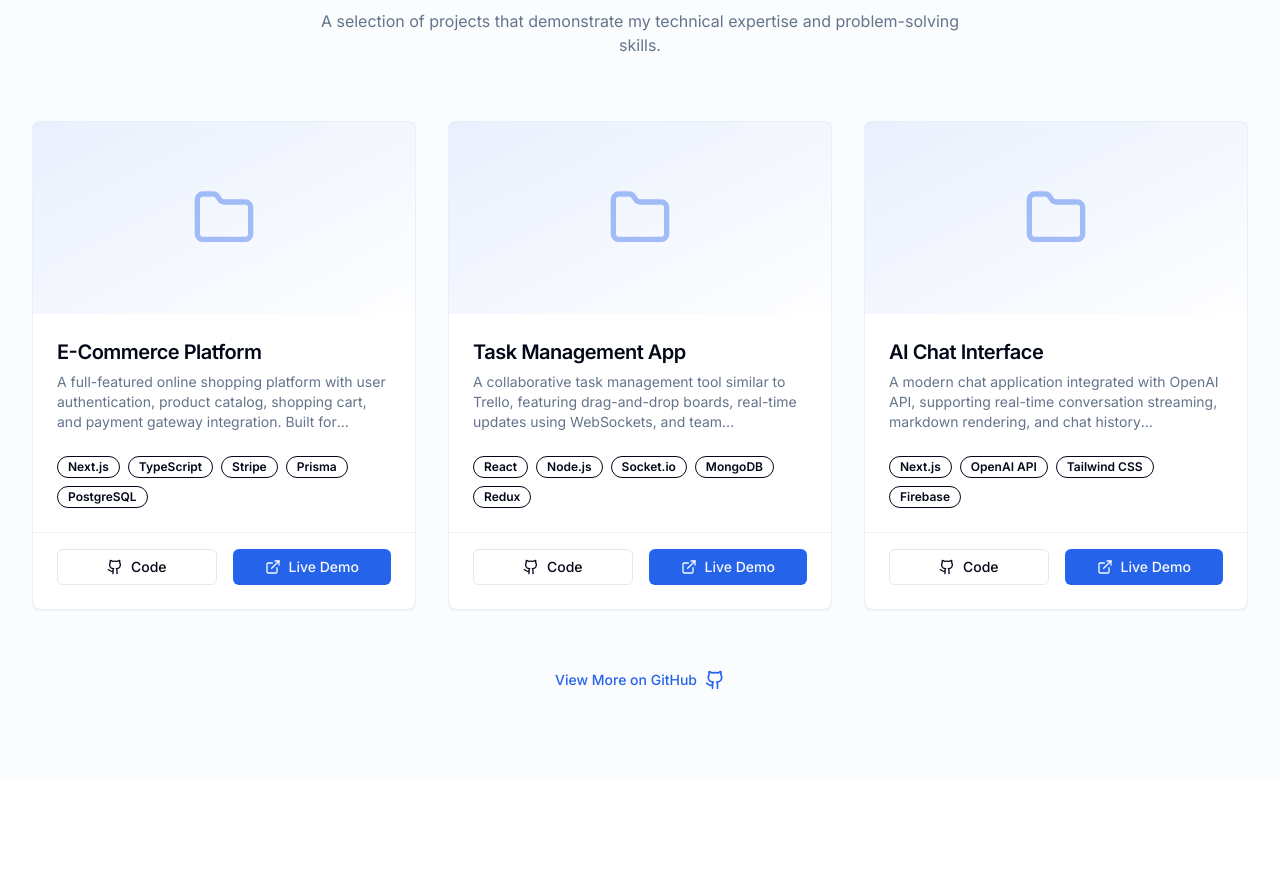
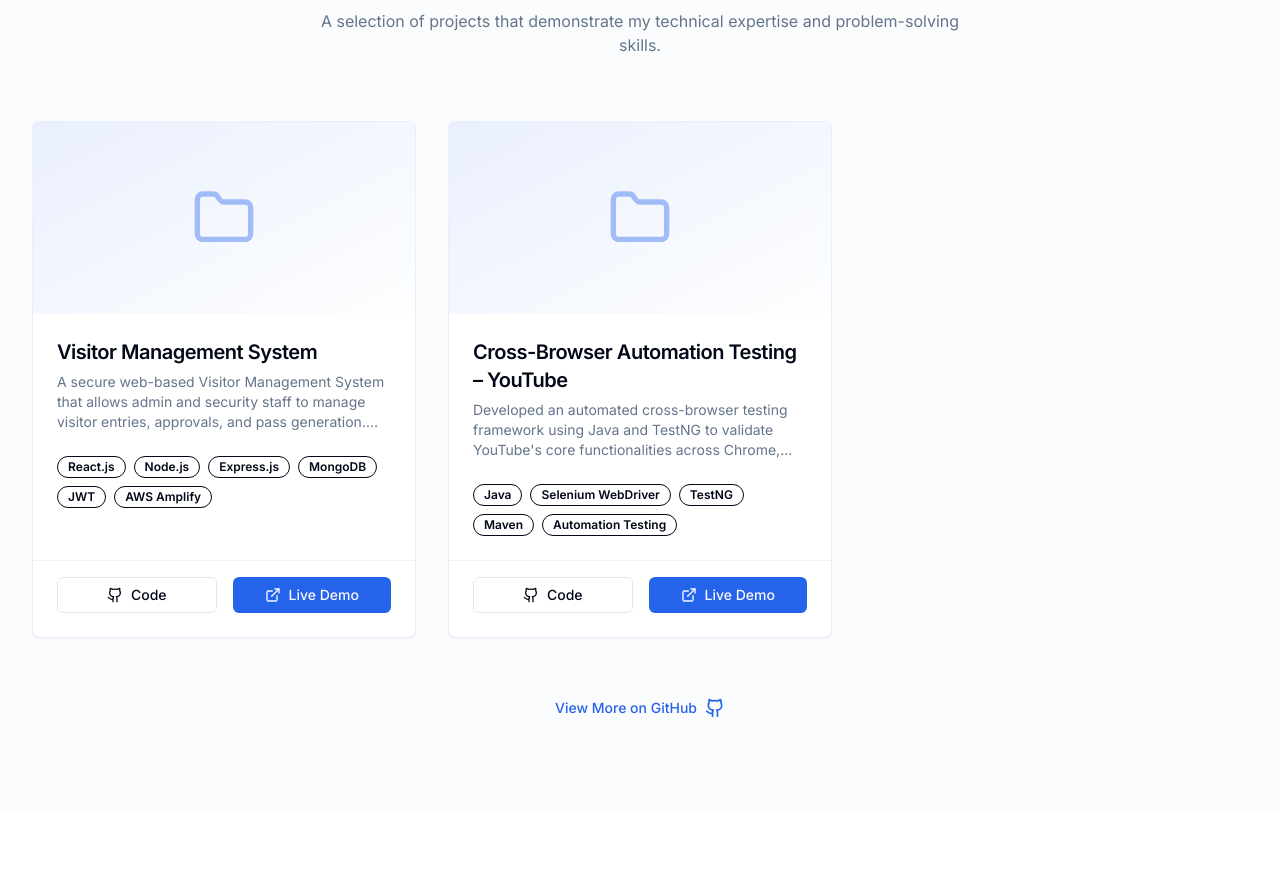
Before and after one commit to samerr03/portfolio, a Next.js app: page / in a window 1280 px wide. Shown: the part 3920-4801 px from the top of the page. Built offline with nearby package versions, Linux system fonts and the light colour scheme.

Commit message:
Removed node_modules from git

```diff
--- a/app/globals.css
+++ b/app/globals.css
@@ -70,12 +70,12 @@
 
 @layer base {
   * {
-    border-color: var(--color-border);
+    border-color: var(--border);
   }
 
   body {
-    background-color: var(--color-background);
-    color: var(--color-foreground);
+    background-color: var(--background);
+    color: var(--foreground);
     font-feature-settings: 'rlig' 1, 'calt' 1;
   }
 }
--- a/components/sections/Projects.tsx
+++ b/components/sections/Projects.tsx
@@ -1,7 +1,14 @@
 "use client";
 
 import { motion } from "framer-motion";
-import { Card, CardContent, CardDescription, CardFooter, CardHeader, CardTitle } from "@/components/ui/card";
+import {
+    Card,
+    CardContent,
+    CardDescription,
+    CardFooter,
+    CardHeader,
+    CardTitle,
+} from "@/components/ui/card";
 import { Badge } from "@/components/ui/badge";
 import { Button } from "@/components/ui/button";
 import { Github, ExternalLink, Folder } from "lucide-react";
@@ -9,33 +16,25 @@ import Link from "next/link";
 
 const projects = [
     {
-        title: "E-Commerce Platform",
-        description: "A full-featured online shopping platform with user authentication, product catalog, shopping cart, and payment gateway integration. Built for scalability and performance.",
-        tags: ["Next.js", "TypeScript", "Stripe", "Prisma", "PostgreSQL"],
+        title: "Visitor Management System",
+        description:
+            "A secure web-based Visitor Management System that allows admin and security staff to manage visitor entries, approvals, and pass generation. Includes role-based authentication, dashboard analytics, and real-time status updates.",
+        tags: ["React.js", "Node.js", "Express.js", "MongoDB", "JWT", "AWS Amplify"],
         links: {
-            demo: "https://example.com",
-            github: "https://github.com",
-        },
-        // Placeholder image logic to be handled by CSS or generic icon
-    },
-    {
-        title: "Task Management App",
-        description: "A collaborative task management tool similar to Trello, featuring drag-and-drop boards, real-time updates using WebSockets, and team workspaces.",
-        tags: ["React", "Node.js", "Socket.io", "MongoDB", "Redux"],
-        links: {
-            demo: "https://example.com",
-            github: "https://github.com",
+            demo: "https://your-amplify-domain.amplifyapp.com",
+            github: "https://github.com/samerr03/Visitor-Pass-Management-System-.git",
         },
     },
     {
-        title: "AI Chat Interface",
-        description: "A modern chat application integrated with OpenAI API, supporting real-time conversation streaming, markdown rendering, and chat history persistence.",
-        tags: ["Next.js", "OpenAI API", "Tailwind CSS", "Firebase"],
+        title: "Cross-Browser Automation Testing – YouTube",
+        description:
+            "Developed an automated cross-browser testing framework using Java and TestNG to validate YouTube's core functionalities across Chrome, Firefox, and Edge. Implemented structured Maven configuration, test suites, and automated report generation to ensure compatibility and consistent user experience.",
+        tags: ["Java", "Selenium WebDriver", "TestNG", "Maven", "Automation Testing"],
         links: {
-            demo: "https://example.com",
-            github: "https://github.com",
+            demo: "#",
+            github: "https://github.com/samerr03/Cross-Browser-Testing-On-Youtube.git",
         },
-    }
+    },
 ];
 
 export function Projects() {
@@ -59,7 +58,7 @@ export function Projects() {
                 <div className="grid grid-cols-1 md:grid-cols-2 lg:grid-cols-3 gap-8">
                     {projects.map((project, index) => (
                         <motion.div
-                            key={index}
+                            key={project.title}
                             initial={{ opacity: 0, y: 20 }}
                             whileInView={{ opacity: 1, y: 0 }}
                             viewport={{ once: true }}
@@ -70,12 +69,14 @@ export function Projects() {
                                     <Folder className="w-16 h-16 text-primary/40 group-hover:scale-110 transition-transform duration-300" />
                                     <div className="absolute inset-0 bg-primary/5 opacity-0 group-hover:opacity-100 transition-opacity" />
                                 </div>
+
                                 <CardHeader>
                                     <CardTitle className="text-xl">{project.title}</CardTitle>
                                     <CardDescription className="line-clamp-3 mt-2">
                                         {project.description}
                                     </CardDescription>
                                 </CardHeader>
+
                                 <CardContent className="flex-grow">
                                     <div className="flex flex-wrap gap-2">
                                         {project.tags.map((tag) => (
@@ -85,14 +86,15 @@ export function Projects() {
                                         ))}
                                     </div>
                                 </CardContent>
+
                                 <CardFooter className="flex gap-4 pt-4 border-t border-border/50">
                                     <Button variant="outline" size="sm" className="w-full gap-2" asChild>
-                                        <Link href={project.links.github} target="_blank">
+                                        <Link href={project.links.github} target="_blank" rel="noreferrer">
                                             <Github className="w-4 h-4" /> Code
                                         </Link>
                                     </Button>
                                     <Button size="sm" className="w-full gap-2" asChild>
-                                        <Link href={project.links.demo} target="_blank">
+                                        <Link href={project.links.demo} target="_blank" rel="noreferrer">
                                             <ExternalLink className="w-4 h-4" /> Live Demo
                                         </Link>
                                     </Button>
@@ -104,7 +106,7 @@ export function Projects() {
 
                 <div className="text-center mt-12">
                     <Button variant="ghost" size="lg" className="text-primary gap-2" asChild>
-                        <Link href="https://github.com" target="_blank">
+                        <Link href="https://github.com/samerr03" target="_blank" rel="noreferrer">
                             View More on GitHub <Github className="w-5 h-5" />
                         </Link>
                     </Button>
--- a/next.config.mjs
+++ b/next.config.mjs
@@ -1,6 +1,9 @@
 /** @type {import('next').NextConfig} */
 const nextConfig = {
-    reactStrictMode: true,
+  reactStrictMode: true,
+  experimental: {
+    turbo: false, // ⛔ Turbopack disable (Vercel fix)
+  },
 };
 
 export default nextConfig;
```
Also changed, not shown: package.json (+4 -4 lines), 2 other files (tests, documents, lock files or other folders).
